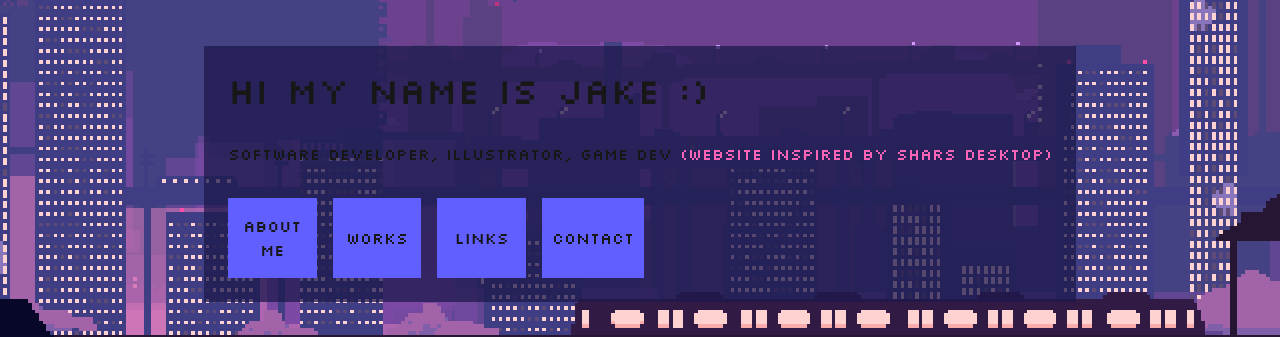
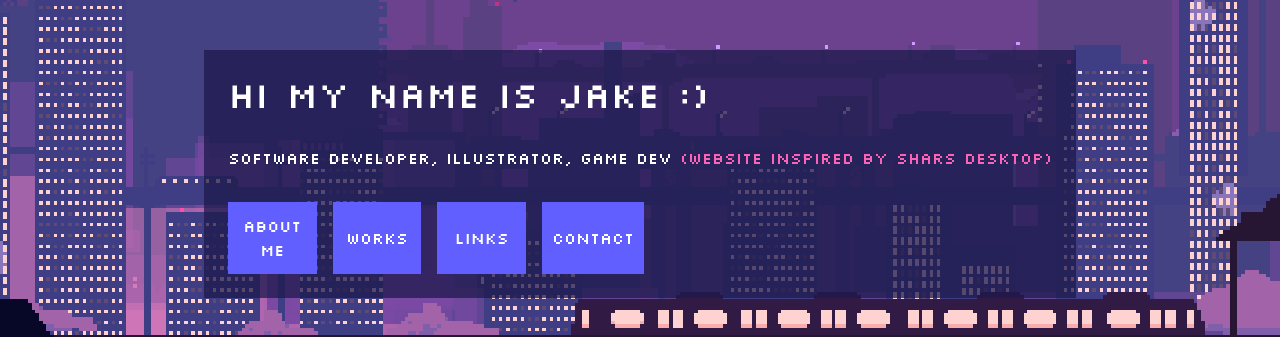
Before and after one commit to ajpolintan/snowy_files, a Next.js app: page / in a window 1280 px wide. Shown: the part 226-563 px from the top of the page. Built offline with nearby package versions, Linux system fonts and the light colour scheme.

Commit message:
added new font

```diff
--- a/app/globals.css
+++ b/app/globals.css
@@ -2,7 +2,7 @@
 
 :root {
   --background: #ffffff;
-  --foreground: #171717;
+  --foreground: #ffffff;
 }
 
 @theme inline {
@@ -14,7 +14,7 @@
 
 @media (prefers-color-scheme: dark) {
   :root {
-    --background: #0a0a0a;
+    --background: #ededed;
     --foreground: #ededed;
   }
 }
@@ -27,5 +27,14 @@ body {
   background-repeat: no-repeat;
   background-attachment: fixed;
   color: var(--foreground);
-  font-family: var(--font-silkscreen);
+  font-family: var(--font-pixelify-sans);
 }
+
+.my-silkscreen {
+  font-family: var(--font-silkscreen), monospace;
+  font-weight: 700;
+}
+
+h1, h2, h3, h4, h5, h6, button, a {
+  font-family: var(--font-silkscreen), monospace;
+}
--- a/app/layout.tsx
+++ b/app/layout.tsx
@@ -1,5 +1,5 @@
 import type { Metadata } from "next";
-import { Geist, Geist_Mono, Silkscreen } from "next/font/google";
+import { Geist, Geist_Mono, Silkscreen, Pixelify_Sans  } from "next/font/google";
 import "./globals.css";
 
 const geistSans = Geist({
@@ -18,6 +18,13 @@ const silkScreen = Silkscreen({
   variable: "--font-silkscreen"
 })
 
+const pixelifySans = Pixelify_Sans({
+  subsets: ['latin'],
+  weight: ['400','700'],
+  variable: "--font-pixelify-sans"
+})
+
+
 export const metadata: Metadata = {
   title: "Snowy-Files",
   description: "Personal Portfolio",
@@ -35,7 +42,7 @@ export default function RootLayout({
     <html lang="en">
 
       <body
-        className={` ${silkScreen.variable} ${silkScreen.variable} antialiased`}
+        className={` ${pixelifySans.variable} ${silkScreen.variable} antialiased`}
       >
         {children}
       </body>
--- a/app/page.tsx
+++ b/app/page.tsx
@@ -31,15 +31,15 @@ export default function Home() {
       <main className=" relative items-center row-start-2 ">
       <div className="px-6 py-6 flex flex-col gap-[32px] row-start-2 items-center sm:items-start bg-indigo-950/75 ">
         <h1 className="text-4xl"> Hi my name is Jake :)</h1>
-        <p> Software Developer, Illustrator, Game Dev <span className="text-pink-400"> (website inspired by shars desktop)  </span> </p>
+        <h2> Software Developer, Illustrator, Game Dev <span className="text-pink-400"> (website inspired by shars desktop)  </span> </h2>
 
 
           <div className="flex items-center flex-col transition-all duration-300 ease-in-out gap-4 hover:gap-6 sm:flex-row ">
 
-            <button onClick={() => setShowWindow(true)} className="py-1.5 px-2.5 transition-all duration-300 ease-in-out  font-medium h-20 w-20 w-full bg-indigo-500    hover:bg-indigo-700"> About Me </button>
-            <button onClick={() => setLinkWindow(true)} className="py-1.5 px-2.5  transition-all duration-300 ease-in-out font-medium h-20 w-full  bg-indigo-500     hover:bg-indigo-700"> Works </button>
-            <button onClick={() => setWorksWindow(true)} className=" py-1.5 px-2.5 transition-all duration-300 ease-in-out font-medium h-20 w-full bg-indigo-500     hover:bg-indigo-700"> Links </button>
-            <button onClick={() => setContactWindow(true)} className=" py-1.5 px-2.5 transition-all duration-300 ease-in-out font-medium h-20 w-full bg-indigo-500   hover:bg-indigo-700"> Contact </button>
+            <button onClick={() => setShowWindow(true)} className="py-1.5 px-2.5  transition-all duration-300 ease-in-out font-medium h-18 w-full  bg-indigo-500 hover:bg-indigo-700"> About Me </button>
+            <button onClick={() => setLinkWindow(true)} className="py-1.5 px-2.5  transition-all duration-300 ease-in-out font-medium h-18 w-full  bg-indigo-500 hover:bg-indigo-700"> Works </button>
+            <button onClick={() => setWorksWindow(true)} className=" py-1.5 px-2.5 transition-all duration-300 ease-in-out font-medium h-18 w-full bg-indigo-500 hover:bg-indigo-700"> Links </button>
+            <button onClick={() => setContactWindow(true)} className=" py-1.5 px-2.5 transition-all duration-300 ease-in-out font-medium h-18 w-full bg-indigo-500 hover:bg-indigo-700"> Contact </button>
 
 
           </div>
@@ -123,7 +123,7 @@ export default function Home() {
                   )}
               </div>
                 :
-                <div className="fixed w-100 h-2 transition-all duration-300 ease-in-out hover:w-150 hover:h-50 top-5 top-30 left-175 text-white">
+                <div className="fixed w-100 transition-all duration-300 ease-in-out hover:w-150 hover:h-50 top-30 left-175 text-white">
                     {// (Draggable windows for personal website)
                       showContactWindow && (
                         <DraggableWindow window="contact" onClose={() => setContactWindow(false)}>
--- a/app/ui/MobileWindow.tsx
+++ b/app/ui/MobileWindow.tsx
@@ -12,8 +12,6 @@ const MobileWindow: React.FC<MobileWindowProps> = ({ window, onClose, children }
     const nodeRef = useRef(null);
 
     return (
-
-
             <div ref={nodeRef} className =" max-h-[80vh] overflow-scroll relative flex flex-col border-5 border-indigo-800 text-2xl mb-3 bg-indigo-950">
                 <div className="bg-indigo-800">
                     <h1>{window}</h1>
--- a/app/ui/contents/about.tsx
+++ b/app/ui/contents/about.tsx
@@ -12,7 +12,7 @@ export default function About() {
                                         height={300}
                                         alt="Picture of the author"
                     />
-                    <h1 className="mb-16 font-bold text-3xl">Allen Jake Polintan  </h1>
+                    <h1 className="my-silkscreen mb-16 font-bold text-3xl">Allen Jake Polintan  </h1>
 
                 </div>
                 <p className =" mb-5"> Hi my name is Jake and I am a software developer/illustrator based in San Francisco.
@@ -22,7 +22,7 @@ export default function About() {
                     Education
                 </h1>
 
-                <p className =" mb-5"> Bachelor of Science in Computer Science (Graduated Summa Cum Luade 2025) </p>
+                <p className =" mb-5"> Bachelor of Science in Computer Science (Graduated Summa Cum Luade) </p>
                 <h1 className="text-decoration-line: underline font-bold text-3xl">
                     My interests!
                 </h1>
--- a/app/ui/contents/gallery.tsx
+++ b/app/ui/contents/gallery.tsx
@@ -129,7 +129,7 @@ export default function Gallery() {
     return (
 
         <div className="px-6 py-6 mb-16 overflow-auto">
-              <h1 className="py-4 text-white-400 leading-none tracking-tight mb-8 font-bold text-4xl "> Illustrations </h1>
+          <h1 className="py-4 text-white-400 leading-none tracking-tight mb-8 font-bold text-4xl "> Illustrations </h1>
 
           <div className="mb-4 flex flex-col md:flex-row items-center ">
                   <Image
@@ -144,11 +144,11 @@ export default function Gallery() {
                       close={() => setOpen(false)}
                       slides={photos}
                   />
-              <h6 className='ml-4'> View All of My Work
-                <button className="mb-4 transition-color duration-200 bg-indigo-500 hover:bg-indigo-600" type="button" onClick={() => setOpen(true)}>
+              <p className='ml-8'> View All of My Work
+                <button className="mt-4 mb-4 transition-color duration-200 bg-indigo-500 hover:bg-indigo-600" type="button" onClick={() => setOpen(true)}>
                     Open Lightbox
                 </button>
-              </h6>
+              </p>
 
             </div>
             <h1 className="mb-4" > Bloom Hackathon </h1>
@@ -160,8 +160,8 @@ export default function Gallery() {
                 alt="Picture of the author"
                 unoptimized
                 />
-                <div className="ml-4">
-                  <p> Animated the footer for BLOOM, a three day long hackathon at the University of San Francisco </p>
+                <div className="ml-4 ">
+                  <p className="mb-8 "> Animated the footer for BLOOM, a three day long hackathon at the University of San Francisco </p>
                   <a href="https://bloom.build/" className="transition-color duration-200 bg-indigo-500 hover:bg-indigo-600"> View Here </a>
 
                 </div>
@@ -182,7 +182,7 @@ export default function Gallery() {
                         alt="Picture of the author"
                     />
                     <div className="ml-4">
-                      <p className="mb-6"> Co-developed a Roguelike Platformer in the GMTK Game Jam! Produced the art of the game using Aesprite and used the Godot Game Engine                 </p>
+                      <p className="mb-8"> Co-developed a Roguelike Platformer in the GMTK Game Jam! Produced the art of the game using Aesprite and used the Godot Game Engine                 </p>
                       <a href="https://jakepolintanart.itch.io/jumploop" className="mb-4 transition-color duration-200 bg-indigo-500 hover:bg-indigo-600"> Play Now </a>
                     </div>
                 </div>
```
